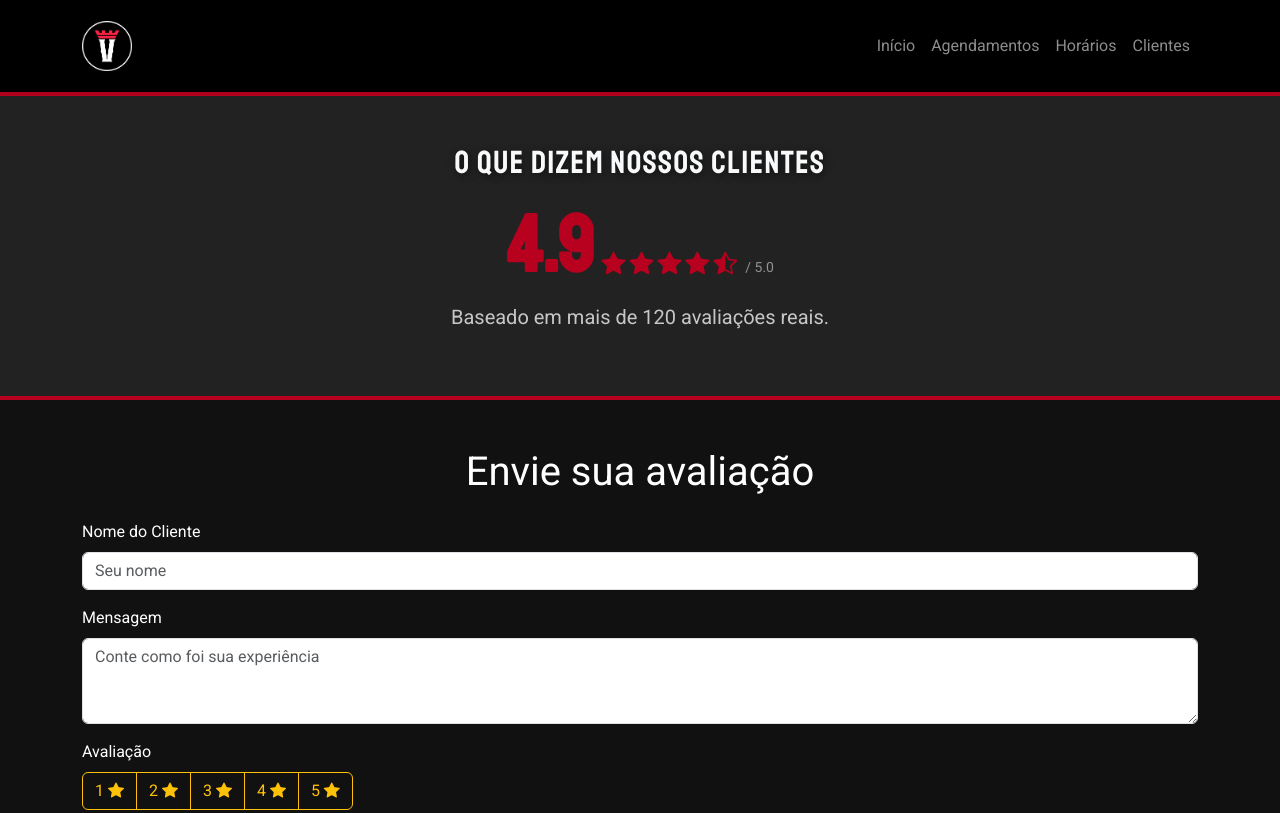
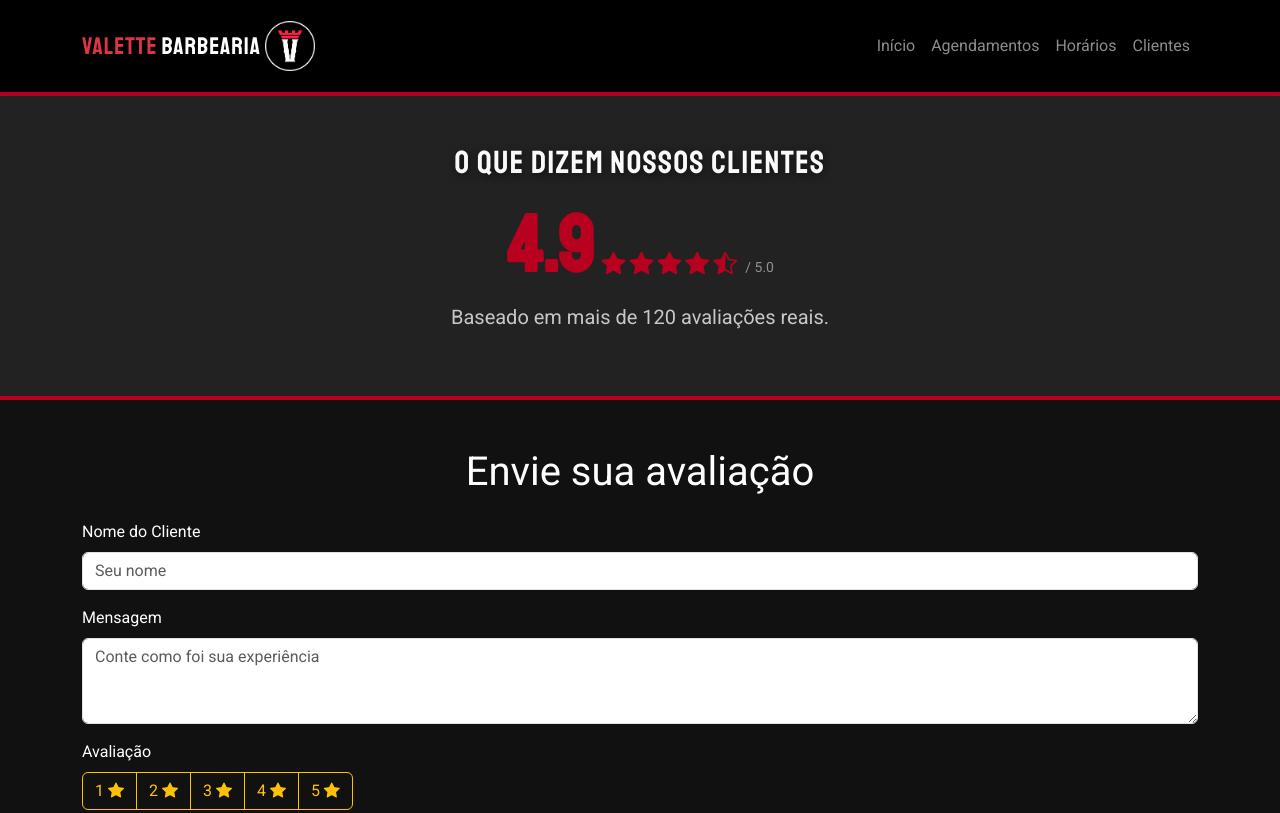
Before and after one commit to LucasLydio/barbearia-mvp, a plain HTML site: page public/clientes.html in a window 1280 px wide. Shown: the top 813 px of the page. Drawn offline with nearby package versions, Linux system fonts and the light colour scheme; no server answers.

Commit message:
Mudança nas imagens para deploy 7

```diff
--- a/public/css/clientes.css
+++ b/public/css/clientes.css
@@ -4,6 +4,34 @@ body {
   color: #fff;
   font-family: 'Roboto', Arial, sans-serif;
 }
+
+/* ========== WebKit Browsers (Chrome, Safari, Edge) ========== */
+::-webkit-scrollbar {
+  width: 6px;               /* espessura da barra */
+  height: 6px;              /* espessura scroll horizontal */
+  background: transparent;   /* track transparente */
+}
+
+::-webkit-scrollbar-track {
+  background: transparent;
+}
+
+::-webkit-scrollbar-thumb {
+  background-color: rgba(0, 0, 0, 0.2); /* cor do “polegar” */
+  border-radius: 3px;                    /* cantos arredondados */
+  transition: background-color 0.2s;
+}
+
+::-webkit-scrollbar-thumb:hover {
+  background-color: rgba(0, 0, 0, 0.4);
+}
+
+/* ========== Firefox ========== */
+* {
+  scrollbar-width: thin;                      /* thin, auto, none */
+  scrollbar-color: rgba(0,0,0,0.2) transparent;
+}
+
 
 /* Logo e títulos retrô */
 .retro-logo {
@@ -77,6 +105,11 @@ body {
   box-shadow: 0 4px 12px #b8001f44;
 }
 
+#testimonials-container {
+  max-height: 25rem;
+  overflow: scroll;
+}
+
 /* Footer */
 .footer {
   background: #b8001f;
--- a/public/partials/header.html
+++ b/public/partials/header.html
@@ -1,8 +1,8 @@
 <nav class="navbar navbar-expand-lg navbar-dark bg-black py-3 shadow-sm">
   <div class="container">
     <a class="navbar-brand retro-logo d-flex gap-1 align-items-center fs-4" href="index.html">
-      <!-- <span class="text-danger">Valette</span> Barbearia <img src="assets/img/icon02.png" alt="icone" width="50" > -->
-      <img src="assets/img/icon02.png" alt="icone" width="50" >
+      <span class="text-danger">Valette</span> Barbearia <img src="assets/img/icon02.png" alt="icone" width="50" >
+      <!-- <img src="assets/img/icon02.png" alt="icone" width="50" > -->
     </a>
     <button class="navbar-toggler" type="button" data-bs-toggle="collapse" data-bs-target="#navbarNav">
       <span class="navbar-toggler-icon"></span>
```
